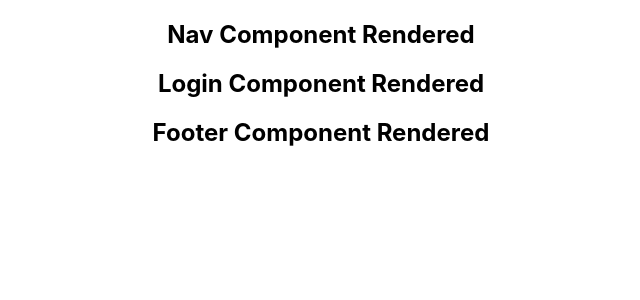
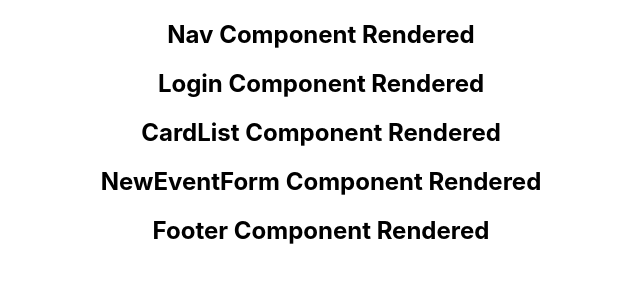
Before and after one commit to NV1028/Frontend, a React (Create React App) app in the folder event-planner/: page / in a window 1280 px wide. Shown: the top 300 px of the page, without its empty margins (319-959 px from the left). Built offline with nearby package versions, Linux system fonts and the light colour scheme.

Commit message:
-Rendered all components onto App.js

```diff
--- a/event-planner/src/App.js
+++ b/event-planner/src/App.js
@@ -2,8 +2,10 @@ import React from 'react';
 import './App.css';
 import {
   Nav,
+  Login,
+  CardList,
+  NewEventForm,
   Footer,
-  Login,
   Routes,
 } from './components'
 
@@ -12,6 +14,8 @@ function App() {
     <div className="App">
       <Nav />
       <Login />
+      <CardList />
+      <NewEventForm />
       <Footer />
     </div>
   );
```
